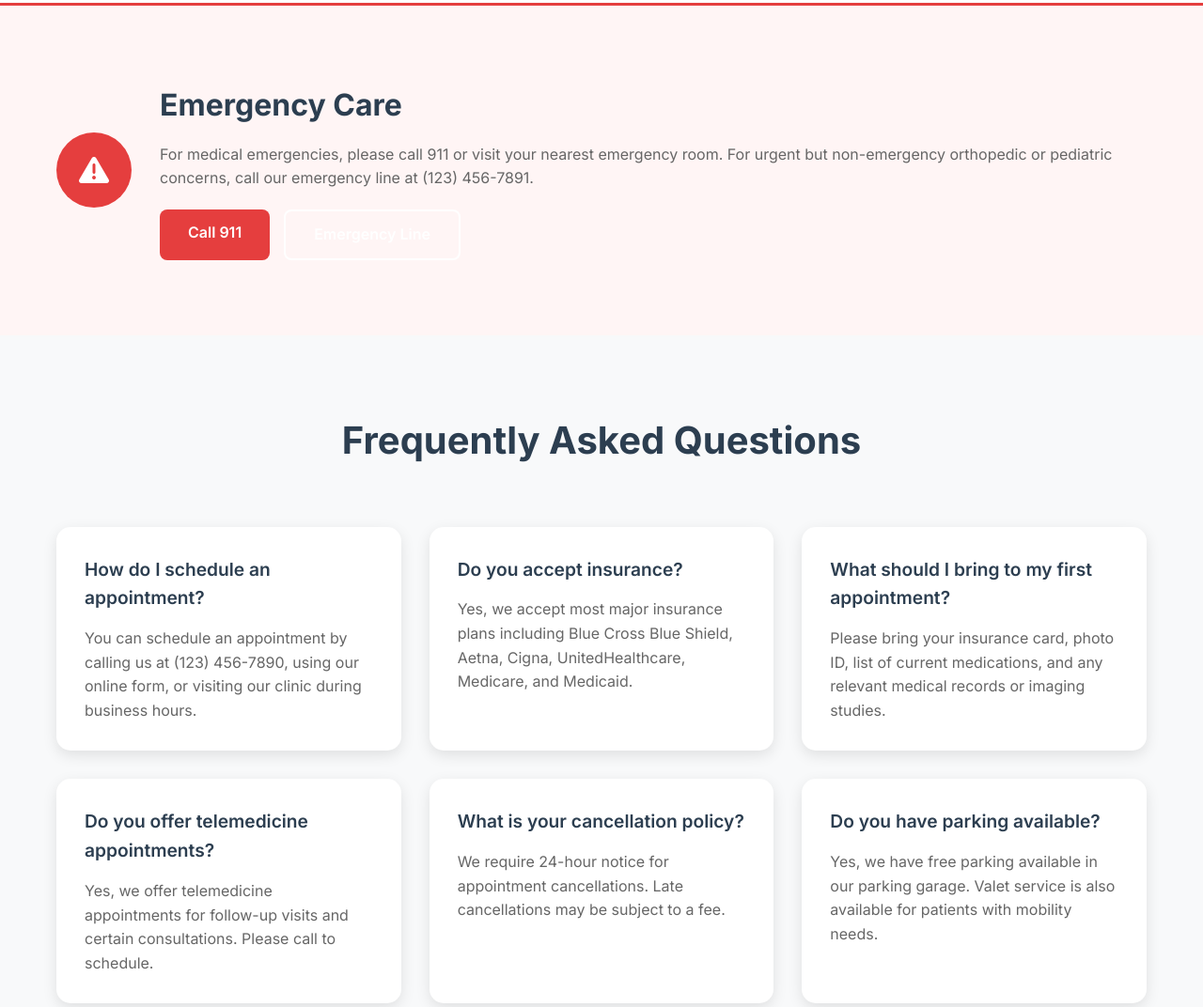
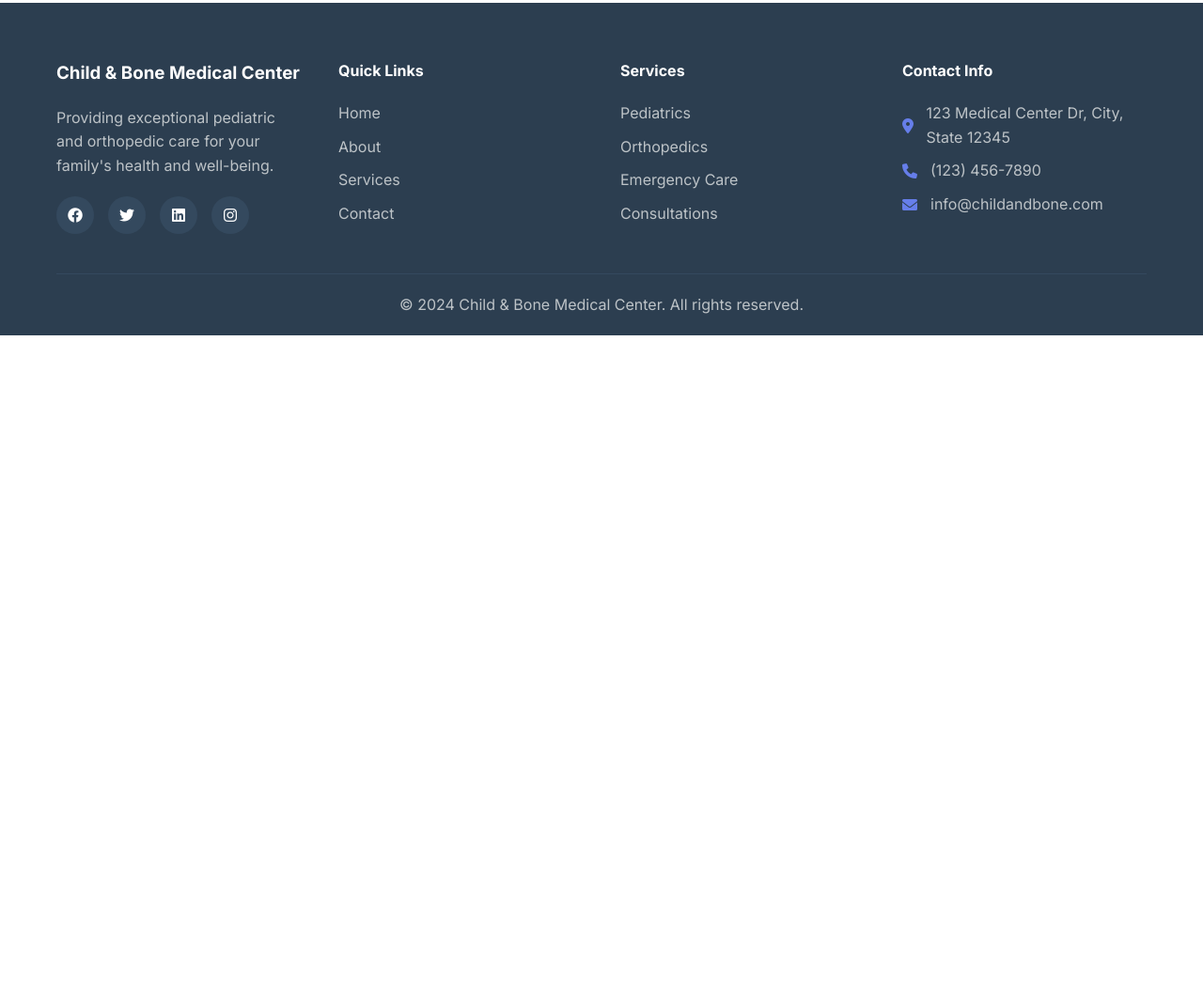
Before and after one commit to Srinidhi0102/childandbone, a plain HTML site: page contact.html in a window 1280 px wide. Shown: the part 1936-3008 px from the top of the page at 94% size. After the commit the page ends 2293 px from the top, so only its background shows below. Drawn offline with Linux system fonts and the light colour scheme.

Commit message:
Remove Emergency Care and FAQ from contact page

```diff
--- a/contact.html
+++ b/contact.html
@@ -119,7 +119,7 @@
                                 <option value="pediatrics">Pediatrics</option>
                                 <option value="orthopedics">Orthopedics</option>
                                 <option value="consultation">Consultation</option>
-                                <option value="emergency">Emergency Care</option>
+
                                 <option value="other">Other</option>
                             </select>
                         </div>
@@ -152,57 +152,9 @@
         </div>
     </section>
 
-    <!-- Emergency Information -->
-    <section class="emergency-section">
-        <div class="container">
-            <div class="emergency-content">
-                <div class="emergency-icon">
-                    <i class="fas fa-exclamation-triangle"></i>
-                </div>
-                <div class="emergency-text">
-                    <h2>Emergency Care</h2>
-                    <p>For medical emergencies, please call 911 or visit your nearest emergency room. For urgent but non-emergency orthopedic or pediatric concerns, call our emergency line at (123) 456-7891.</p>
-                    <div class="emergency-buttons">
-                        <a href="tel:911" class="btn btn-emergency">Call 911</a>
-                        <a href="tel:9987484200" class="btn btn-outline">Emergency Line</a>
-                    </div>
-                </div>
-            </div>
-        </div>
-    </section>
 
-    <!-- FAQ Section -->
-    <section class="faq-section">
-        <div class="container">
-            <h2 class="section-title">Frequently Asked Questions</h2>
-            <div class="faq-grid">
-                <div class="faq-item">
-                    <h3>How do I schedule an appointment?</h3>
-                    <p>You can schedule an appointment by calling us at (123) 456-7890, using our online form, or visiting our clinic during business hours.</p>
-                </div>
-                <div class="faq-item">
-                    <h3>Do you accept insurance?</h3>
-                    <p>Yes, we accept most major insurance plans including Blue Cross Blue Shield, Aetna, Cigna, UnitedHealthcare, Medicare, and Medicaid.</p>
-                </div>
-                <div class="faq-item">
-                    <h3>What should I bring to my first appointment?</h3>
-                    <p>Please bring your insurance card, photo ID, list of current medications, and any relevant medical records or imaging studies.</p>
-                </div>
-                <div class="faq-item">
-                    <h3>Do you offer telemedicine appointments?</h3>
-                    <p>Yes, we offer telemedicine appointments for follow-up visits and certain consultations. Please call to schedule.</p>
-                </div>
-                <div class="faq-item">
-                    <h3>What is your cancellation policy?</h3>
-                    <p>We require 24-hour notice for appointment cancellations. Late cancellations may be subject to a fee.</p>
-                </div>
-                <div class="faq-item">
-                    <h3>Do you have parking available?</h3>
-                    <p>Yes, we have free parking available in our parking garage. Valet service is also available for patients with mobility needs.</p>
-                </div>
-            </div>
-        </div>
-    </section>
+
+
 
     <!-- Footer -->
     <footer class="footer">
```
